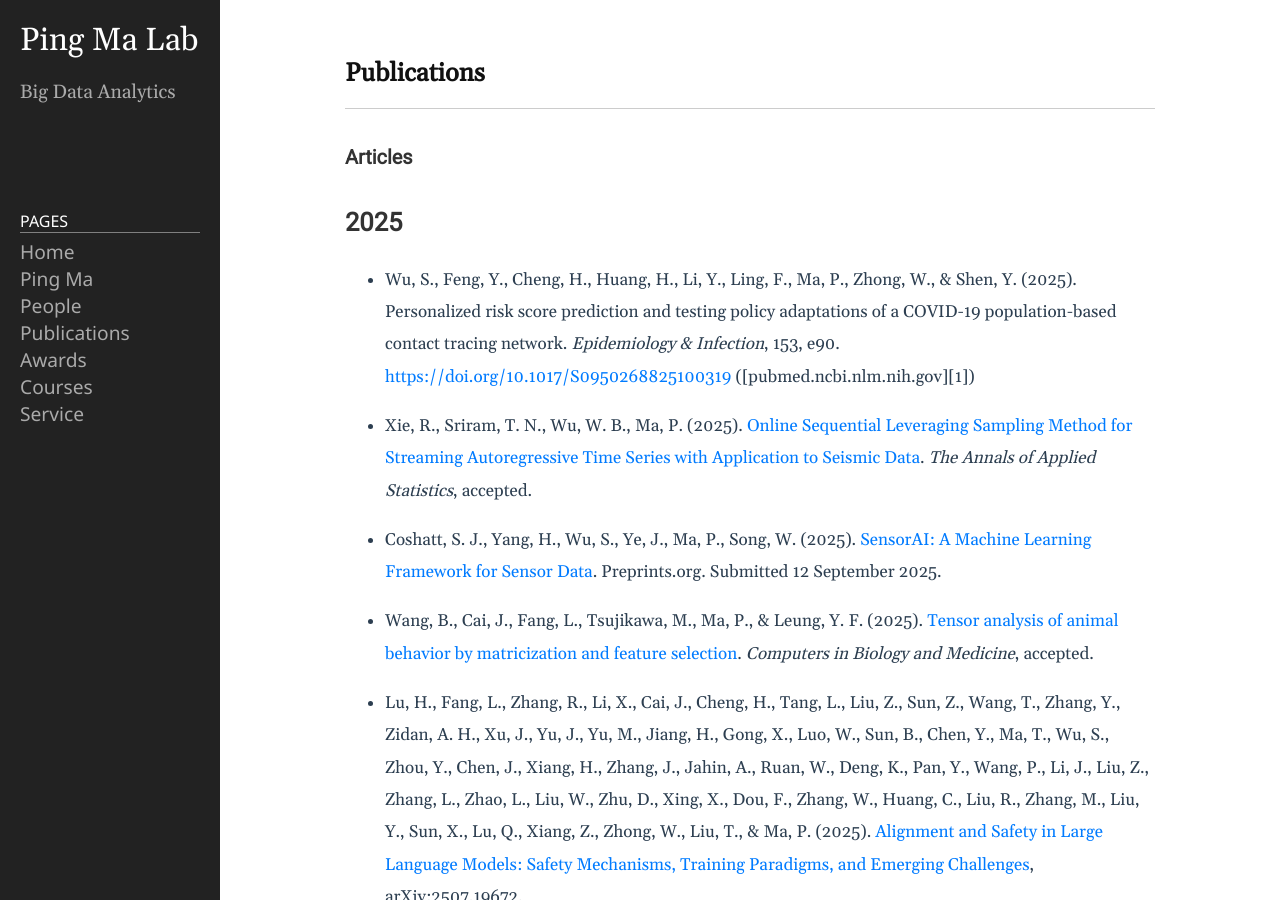
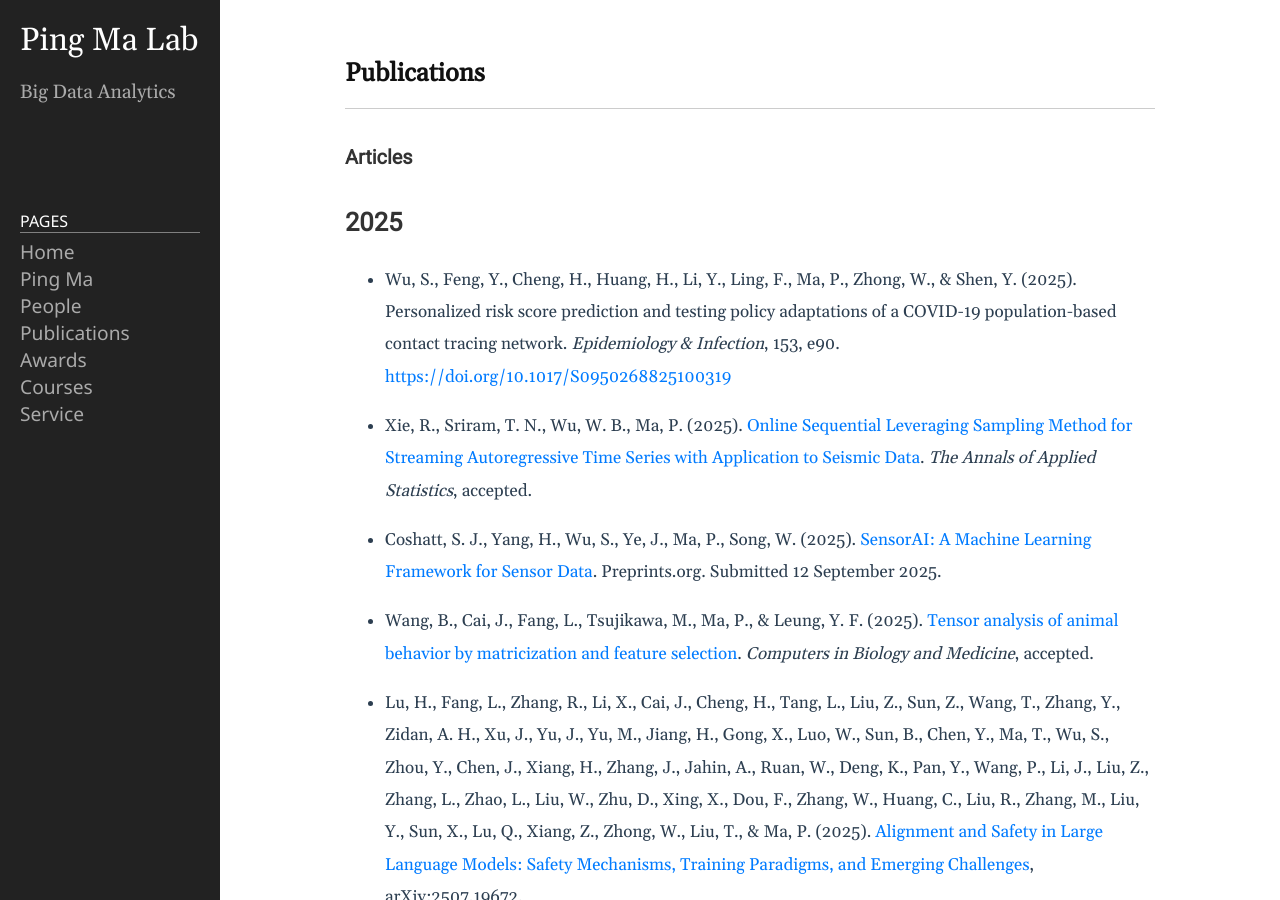
Before and after one commit to BDALpingio/BDALpingio.github.io, a Jekyll site: the page built from 3_publications.md, in a window 1280 px wide and 900 px high. Built offline with Jekyll 4.4.1, drawn with Linux system fonts in a browser that asks for light colours.

Commit message:
Update 3_publications.md

```diff
--- a/3_publications.md
+++ b/3_publications.md
@@ -8,7 +8,7 @@
 
 
 ## 2025
-- Wu, S., Feng, Y., Cheng, H., Huang, H., Li, Y., Ling, F., Ma, P., Zhong, W., & Shen, Y. (2025). Personalized risk score prediction and testing policy adaptations of a COVID-19 population-based contact tracing network. *Epidemiology & Infection*, 153, e90. [https://doi.org/10.1017/S0950268825100319](https://doi.org/10.1017/S0950268825100319) ([pubmed.ncbi.nlm.nih.gov][1])
+- Wu, S., Feng, Y., Cheng, H., Huang, H., Li, Y., Ling, F., Ma, P., Zhong, W., & Shen, Y. (2025). Personalized risk score prediction and testing policy adaptations of a COVID-19 population-based contact tracing network. *Epidemiology & Infection*, 153, e90. [https://doi.org/10.1017/S0950268825100319](https://doi.org/10.1017/S0950268825100319)
 
 - Xie, R., Sriram, T. N., Wu, W. B., Ma, P. (2025). [Online Sequential Leveraging Sampling Method for Streaming Autoregressive Time Series with Application to Seismic Data](https://arxiv.org/abs/2509.20698). _The Annals of Applied Statistics_, accepted.
 
```
